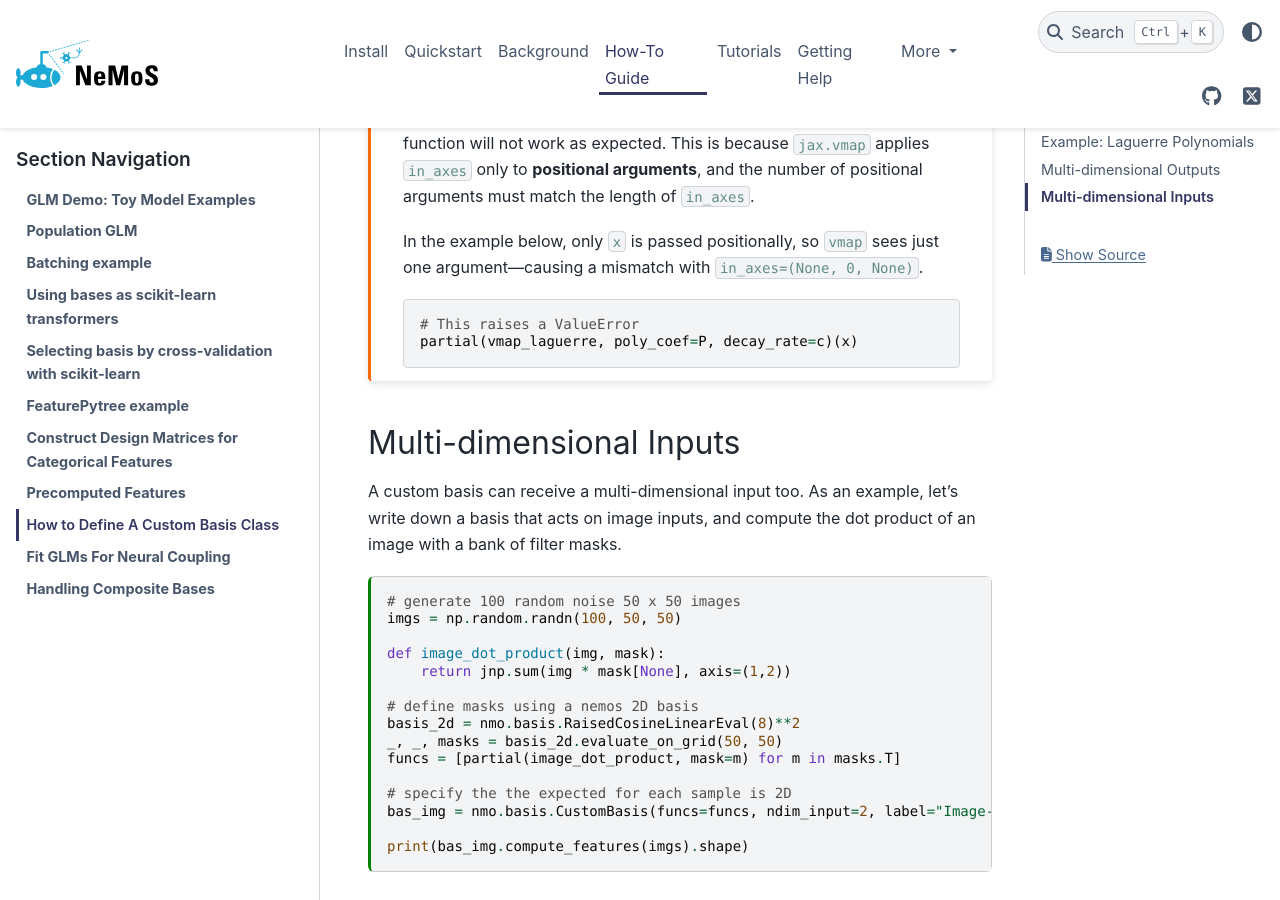
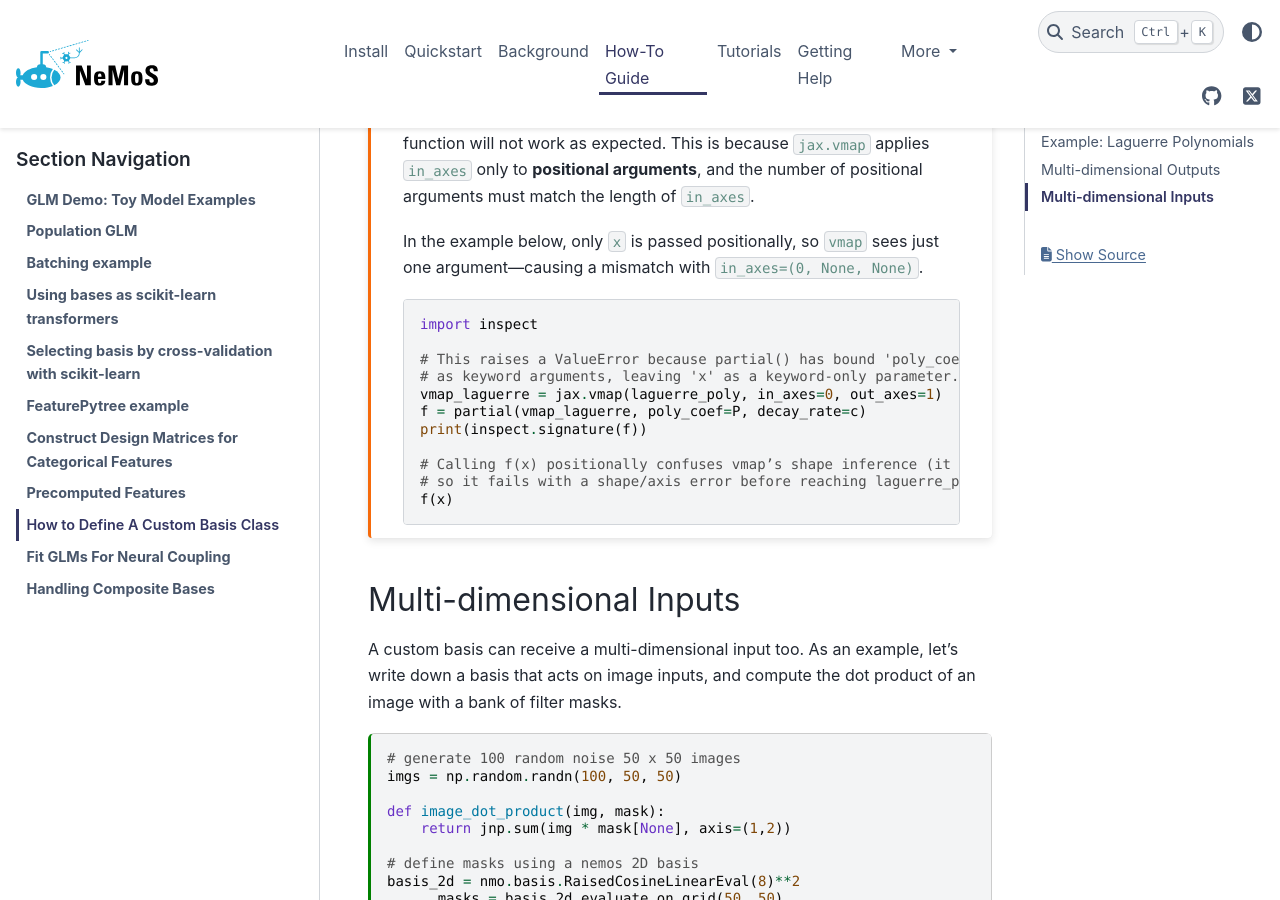
Before and after one commit to flatironinstitute/nemos, a Sphinx documentation site: the page built from docs/how_to_guide/define_a_custom_basis.md, in a window 1280 px wide and 900 px high, scrolled down 2173 px. Built offline with Sphinx 7.4.7 and the PyData theme 0.15.4, drawn with Linux system fonts in a browser that asks for light colours.

````diff
--- a/docs/how_to_guide/define_a_custom_basis.md
+++ b/docs/how_to_guide/define_a_custom_basis.md
@@ -100,11 +100,21 @@
 
 Using `partial` with **keyword arguments** in combination with a `vmap`-ed function will not work as expected. This is because `jax.vmap` applies `in_axes` only to **positional arguments**, and the number of positional arguments must match the length of `in_axes`.
 
-In the example below, only `x` is passed positionally, so `vmap` sees just one argument—causing a mismatch with `in_axes=(None, 0, None)`.
+In the example below, only `x` is passed positionally, so `vmap` sees just one argument—causing a mismatch with `in_axes=(0, None, None)`.
 
 ```{code} ipython
-# This raises a ValueError
-partial(vmap_laguerre, poly_coef=P, decay_rate=c)(x)
+import inspect
+
+# This raises a ValueError because partial() has bound 'poly_coef' and 'decay_rate'
+# as keyword arguments, leaving 'x' as a keyword-only parameter.
+vmap_laguerre = jax.vmap(laguerre_poly, in_axes=0, out_axes=1)
+f = partial(vmap_laguerre, poly_coef=P, decay_rate=c)
+print(inspect.signature(f))
+
+# Calling f(x) positionally confuses vmap’s shape inference (it expects three positional args),
+# so it fails with a shape/axis error before reaching laguerre_poly.
+f(x)
+
 ```
 :::
 
````
